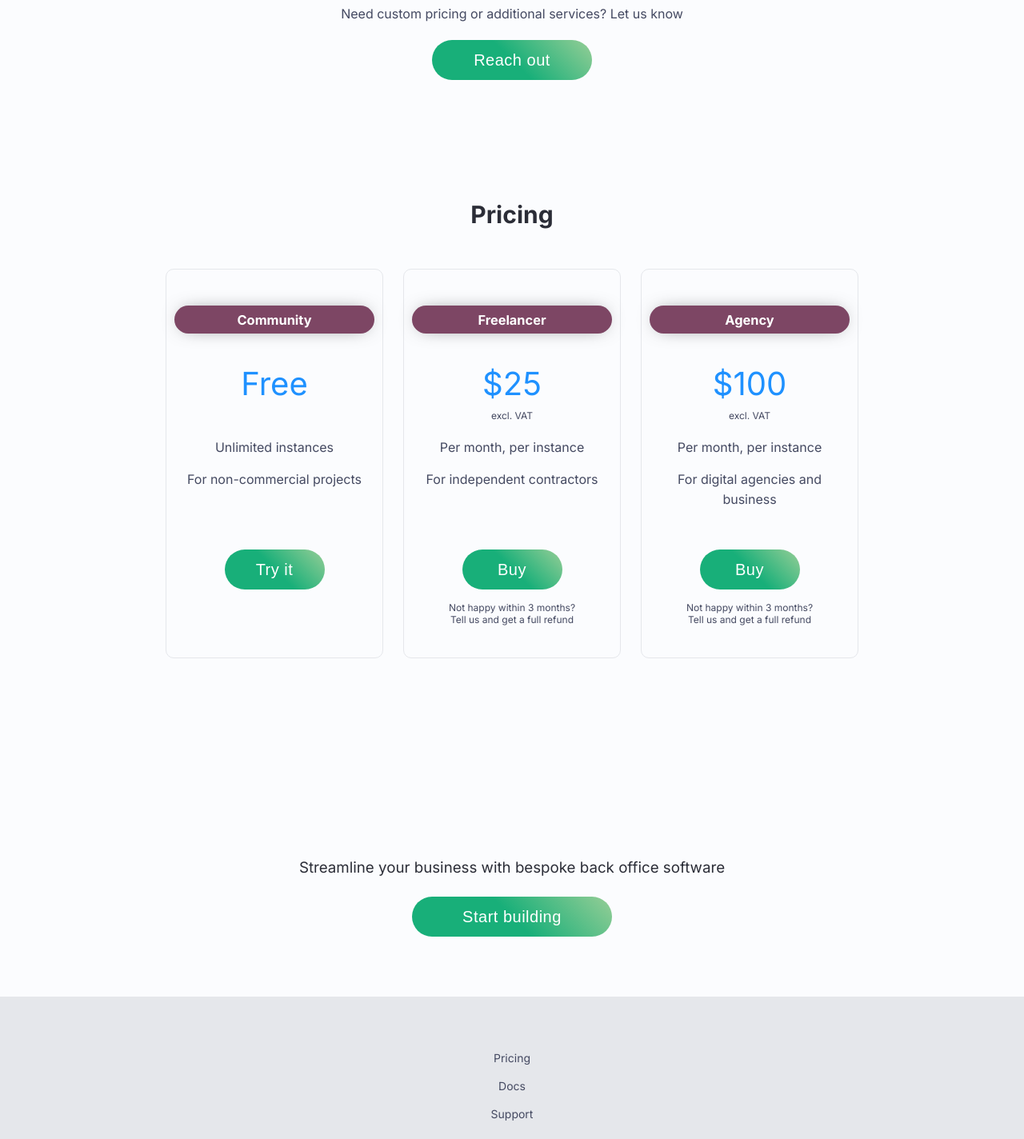
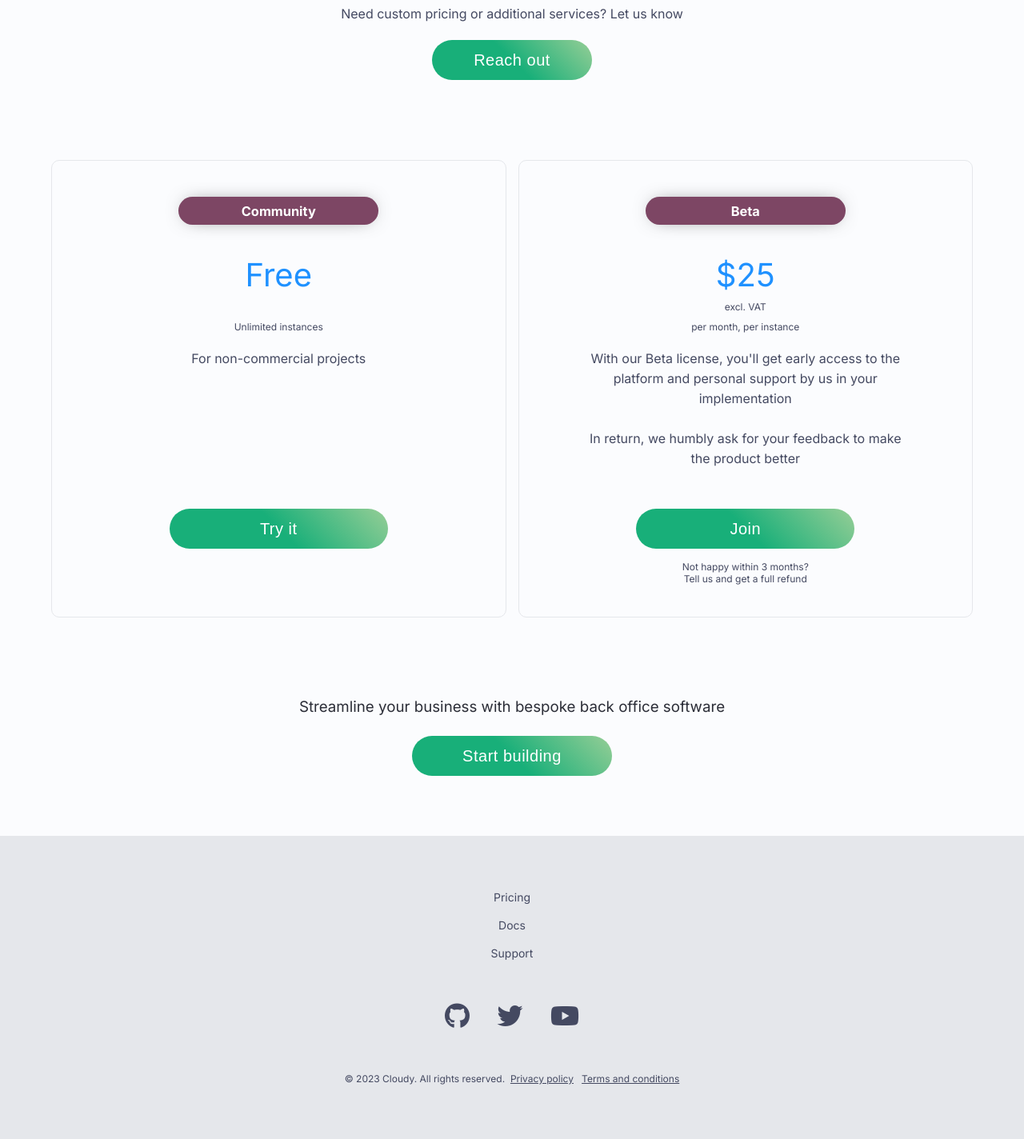
Before and after one commit to cloudy-net/cloudy-website, an ASP.NET Core app: template cloudy-website/Views/Product/Pricing.cshtml in a window 1280 px wide. Shown: the part 247-1671 px from the top of the page at 80% size. Run offline with ASP.NET Core 8, Linux system fonts and the light colour scheme; the template is opened without the code that fills it, so the values that code supplies are empty; some libraries are stand-ins or nearby versions.

Commit message:
Licenses update and pricing page update

```diff
--- a/cloudy-website/Views/Product/Pricing.cshtml
+++ b/cloudy-website/Views/Product/Pricing.cshtml
@@ -11,15 +11,12 @@
     </div>
 </div>
 
-<div id="pricingTitlePricing" class="containerTitle">
-    <h2>Pricing</h2>
-</div>
-<div class="pricingContainer">
+<div class="container notHomeMargin">
     <div class="pricingDiv block">
         <div class="tierTitle"><h3>Community</h3></div>
         <p class="priceHero">Free</p>
         <p id="freeVAT" class="pricingEl VAT">.</p>
-        <p class="pricingEl">Unlimited instances</p>
+        <p class="VAT">Unlimited instances</p>
         <div class="pricingSubTxt">
             <p class="pricingEl">For non-commercial projects</p>
         </div>
@@ -28,31 +25,17 @@
         </div>
     </div>
     <div class="pricingDiv block">
-        <div class="tierTitle"><h3>Freelancer</h3></div>
+        <div class="tierTitle"><h3>Beta</h3></div>
         <p class="priceHero">$25</p>
         <p class="pricingEl VAT">excl. VAT</p>
-        <p class="pricingEl">Per month, per instance</p>
+        <p class="VAT">per month, per instance</p>
         <div class="pricingSubTxt">
-            <p class="pricingEl">For independent contractors</p>
+            <p class="pricingEl">
+                With our Beta license, you'll get early access to the platform and personal support by us in your implementation<br /><br />In return, we humbly ask for your feedback to make the product better
+            </p>
         </div>
         <div class="pricingBtns">
-            <button class="buyBtn button" onclick="window.open('https://buy.stripe.com/aEU7uoaA78l60VOeUZ')"><span>Buy  </span></button>
-            <p class="refundTxt">
-                Not happy within 3 months?<br />
-                Tell us and get a full refund
-            </p>
-        </div>
-    </div>
-    <div class="pricingDiv block">
-        <div class="tierTitle"><h3>Agency</h3></div>
-        <p class="priceHero">$100</p>
-        <p class="pricingEl VAT">excl. VAT</p>
-        <p class="pricingEl">Per month, per instance</p>
-        <div class="pricingSubTxt">
-            <p class="pricingEl">For digital agencies and business</p>
-        </div>
-        <div class="pricingBtns">
-            <button class="buyBtn button" onclick="window.open('https://buy.stripe.com/9AQaGA0ZxcBm6g8003')"><span>Buy  </span></button>
+            <button class="buyBtn button" onclick="window.open('https://buy.stripe.com/aEU7uoaA78l60VOeUZ')"><span>Join  </span></button>
             <p class="refundTxt">
                 Not happy within 3 months?<br />
                 Tell us and get a full refund
--- a/cloudy-website/wwwroot/css/site.css
+++ b/cloudy-website/wwwroot/css/site.css
@@ -40,10 +40,6 @@ body {
     font-family: 'Inter', sans-serif;
     display: flex;
     flex-direction: column;
-}
-
-main {
-    margin: 0 auto;
 }
 
 h1, h2, h3 {
@@ -786,7 +782,7 @@ nav {
 }
 
 .pricingEl {
-    margin: 15px;
+    margin-top: 15px;
 }
 
 #freeVAT {
@@ -798,7 +794,9 @@ nav {
 }
 
 .pricingSubTxt {
-    min-height: 100px;
+    min-height: 200px;
+    max-width: 400px;
+    margin: 0 auto;
 }
 
 .pricingBtns {
```
Also changed, not shown: cloudy-website/Views/Home/Index.cshtml (+7 -21 lines).
